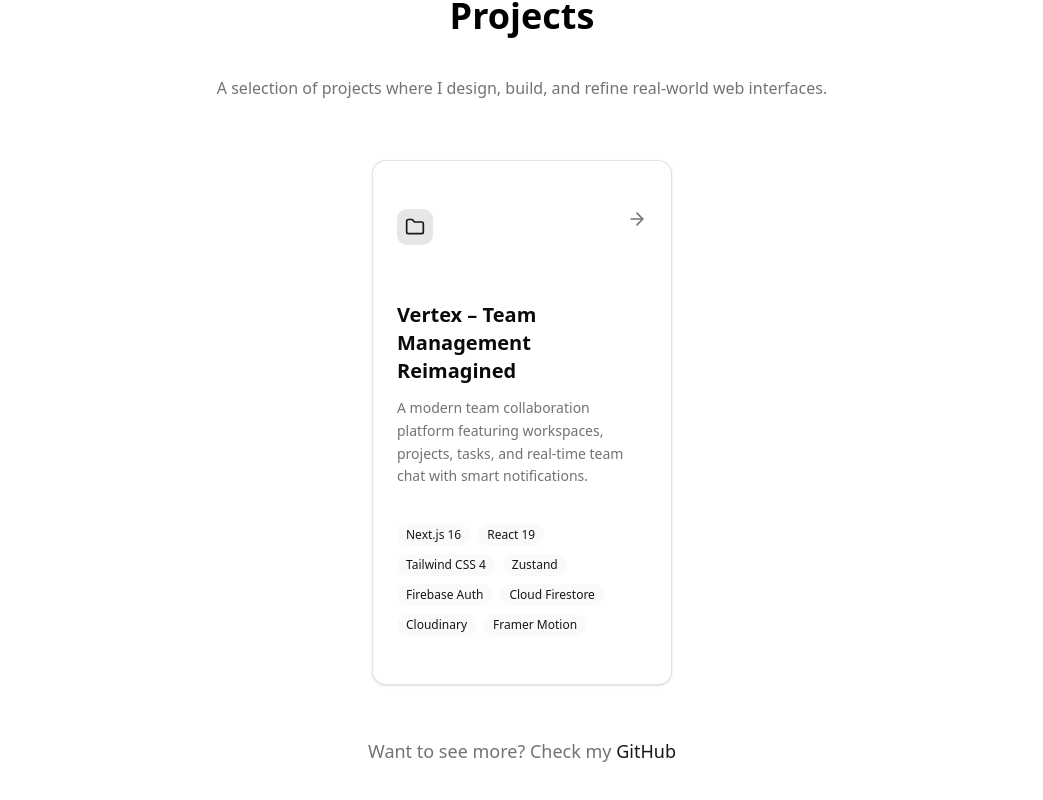
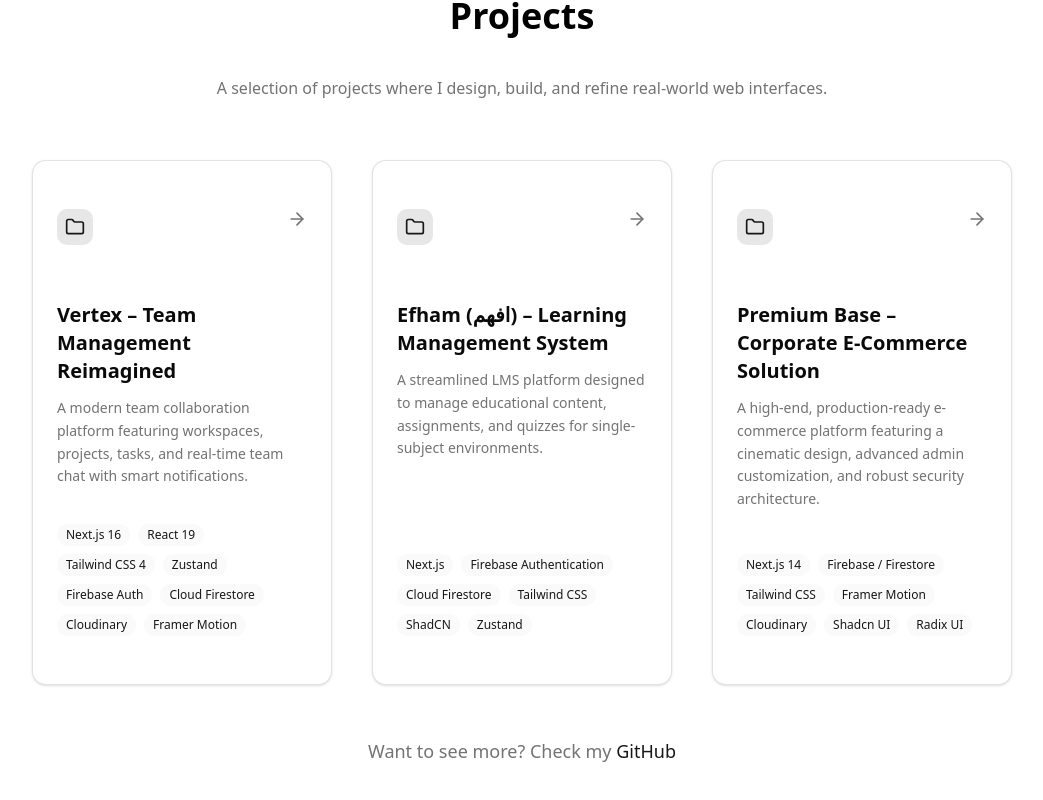
Before and after one commit to mohdragon010/mohamed-crafts, a Next.js app: page / in a window 1280 px wide. Shown: the part 2091-2891 px from the top of the page, without its empty margins (118-1161 px from the left). Built offline with nearby package versions, Linux system fonts and the light colour scheme.

Commit message:
Update projects.jsx

```diff
--- a/components/projects.jsx
+++ b/components/projects.jsx
@@ -38,6 +38,71 @@ const projects = [
     type: "Personal Project",
     image: "@/public/vertex.png",
   },
+  {
+    id: "efham",
+    title: "Efham (افهم) – Learning Management System",
+    description:
+      "A streamlined LMS platform designed to manage educational content, assignments, and quizzes for single-subject environments.",
+    longDescription:
+      "Efham is a dedicated Learning Management System built to bridge the gap between teachers and students. It features a robust Teacher Dashboard for managing students, creating assignments, and building quizzes, alongside a Student Dashboard for submissions and performance tracking. The app utilizes a relational Firestore schema to maintain data integrity across users, grades, and course materials.",
+    features: [
+      "Teacher Dashboard for student and class management",
+      "Quiz Builder and Assignment Hub with deadline tracking",
+      "Student portal for assignment submissions and active quizzes",
+      "Unified Gradebook for manual and automatic performance tracking",
+      "Role-based access control (Teacher vs. Student)",
+      "Real-time data synchronization with Firestore",
+      "Progress monitoring via a dedicated 'My Grades' section",
+      "Clean, distraction-free UI using ShadCN and Tailwind CSS",
+    ],
+    techStack: [
+      "Next.js",
+      "Firebase Authentication",
+      "Cloud Firestore",
+      "Tailwind CSS",
+      "ShadCN",
+      "Zustand",
+    ],
+    liveUrl: "https://efham.vercel.app",
+    githubUrl: "https://github.com/mohdragon010/efham",
+    status: "Completed",
+    type: "Personal Project",
+    image: "@/public/efham.png",
+  },
+  {
+    id: "premium-base-store",
+    title: "Premium Base – Corporate E-Commerce Solution",
+    description:
+      "A high-end, production-ready e-commerce platform featuring a cinematic design, advanced admin customization, and robust security architecture.",
+    longDescription:
+      "Premium Base Store is a modular e-commerce engine built for high-end brands. It features a glassmorphic UI with cinematic elements like dynamic video players and Framer Motion animations. Beyond the storefront, it includes a powerful Admin Dashboard that allows for deep site customization (feature blocks, brand story, and dynamic footers) and implements advanced security through high-level Firestore rules and atomic inventory protection.",
+    features: [
+      "Cinematic Homepage with dynamic hero video and glassmorphic UI",
+      "Advanced Admin Dashboard for full site and inventory management",
+      "Deep customization of feature blocks, brand story, and social links",
+      "High-Security Firestore Rules with Role-Based Access Control (RBAC)",
+      "Atomic Inventory Shield to prevent stock overselling and price tampering",
+      "Premium checkout flow with real-time stock and price integrity",
+      "Dynamic filtering system by categories, price, and arrivals",
+      "Global theming control (logos, brand identity, and accents) from admin",
+      "Fully responsive and optimized for mobile, tablet, and ultra-wide screens",
+    ],
+    techStack: [
+      "Next.js 14",
+      "Firebase / Firestore",
+      "Tailwind CSS",
+      "Framer Motion",
+      "Cloudinary",
+      "Shadcn UI",
+      "Radix UI",
+    ],
+    liveUrl: "https://premium-base-store.vercel.app", // اتأكد من الرابط الفعلي
+    githubUrl: "https://github.com/mohdragon010/premium-base-store",
+    status: "Completed",
+    type: "Personal Project",
+    image: "@/public/premium-base-store.png",
+  },
+
 ];
 
 
```
